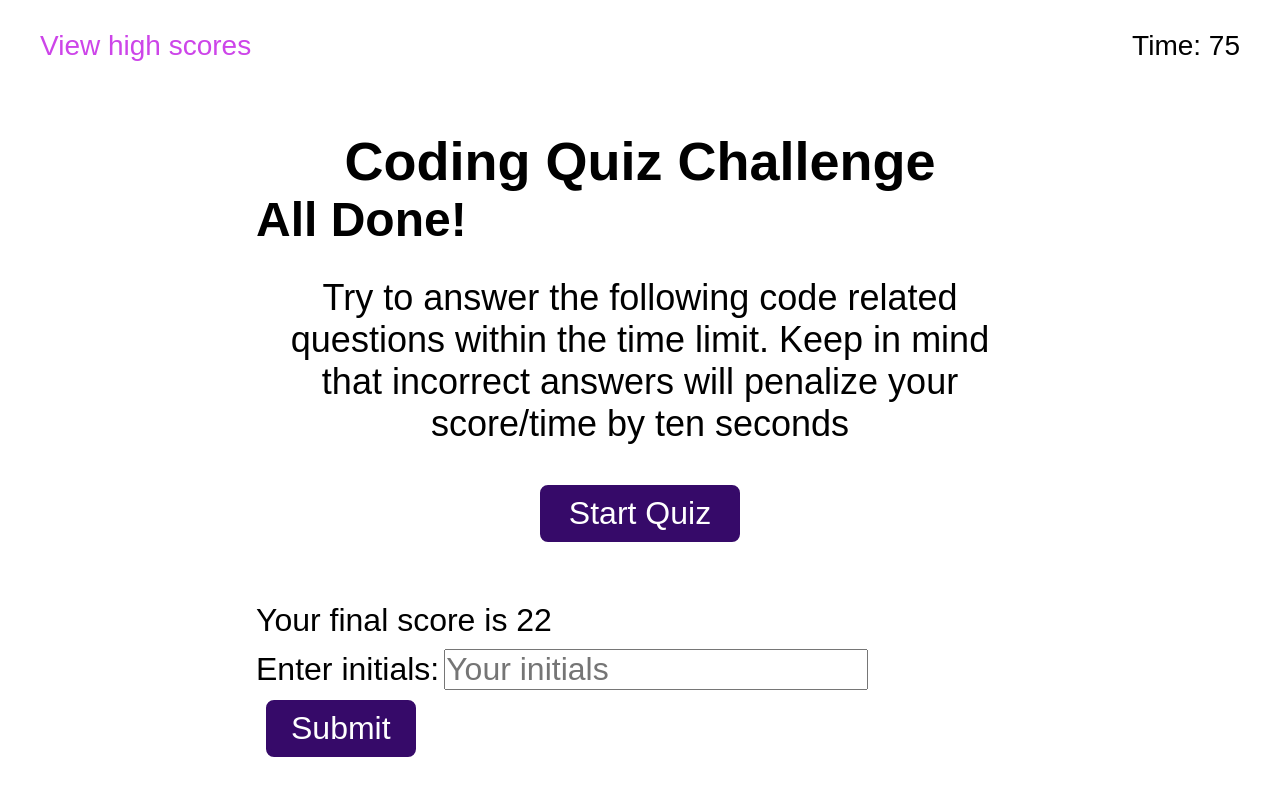
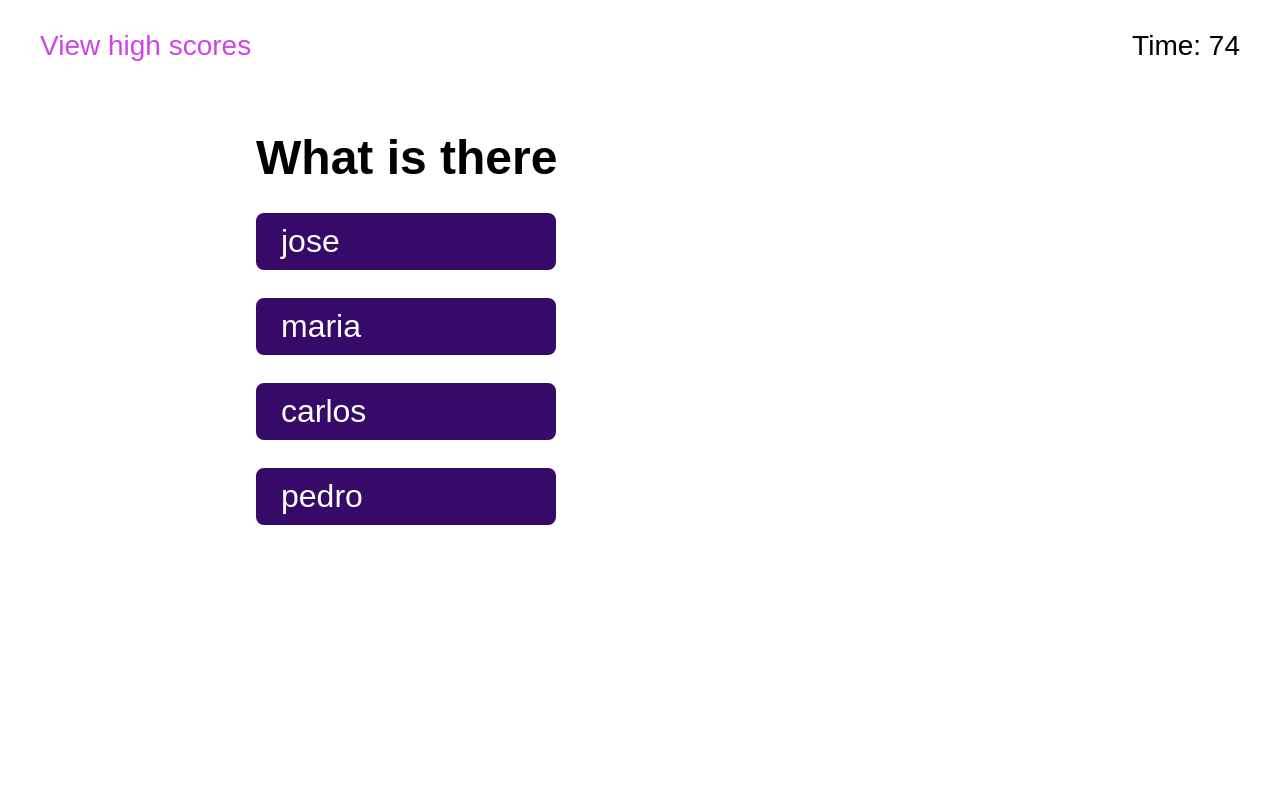
Before and after one commit to hbbc248/code-quiz, a plain HTML site: page index.html in a window 1280 px wide. Both pictures are taken after a click on the button "Submit". Shown: the top 792 px of the page. Drawn offline with Linux system fonts and the light colour scheme.

Commit message:
start and question logis in js

```diff
--- a/assets/js/script.js
+++ b/assets/js/script.js
@@ -0,0 +1,209 @@
+var titleEl = document.querySelector("#title-content");
+var startQuizEl = document.querySelector("#start-quiz");
+var answersEl = document.querySelector("#answers");
+var feedbackEl = document.querySelector(".answer-feedback");
+var finalEl = document.querySelector("#final-score");
+var timerEl = document.querySelector("#timer-count");
+var timer = 75;
+var n = 0;
+
+
+
+var questionEl = document.querySelector("#question");
+var fbEl = document.querySelector("#feedback");
+
+
+
+// Questions variable
+var questions = [
+    {
+        question: "What is there",
+        a1: "jose",
+        a2: "maria",
+        a3: "carlos",
+        a4: "pedro",
+        ca: "answer2"
+    },
+    {
+        question: "What is here",
+        a1: "alla",
+        a2: "por aqui",
+        a3: "no por aqui",
+        a4: "lejos",
+        ca: "answer3"
+    }
+];
+
+
+
+
+
+
+
+
+//initial screen function
+var initialScreen = function() {
+
+    // create Title "Coding Quiz Challenge"
+    var initialTitle = document.createElement("h1");
+    initialTitle.id = "initial-title";
+    initialTitle.textContent = "Coding Quiz Challenge";
+    titleEl.appendChild(initialTitle);
+
+    // create inital message
+    var initialMessage = document.createElement("p");
+    initialMessage.id = "initial-message";
+    initialMessage.textContent = "Try to answer the following code related questions within the time limit. Keep in mind that incorrect answers will penalize your score/time by ten seconds";
+    startQuizEl.appendChild(initialMessage);
+
+    var startBtn = document.createElement("button");
+    startBtn.className = "start-btn";
+    startBtn.textContent = "Submit";
+    startQuizEl.appendChild(startBtn);
+};
+
+
+//quiz start function
+var quizStart = function () {
+    // remove all initial message elements
+    var remTitle = document.querySelector("#initial-title");
+    remTitle.remove();
+    var remMessage = document.querySelector("#initial-message");
+    remMessage.remove();
+    var remButton = document.querySelector(".start-btn");
+    remButton.remove();
+    // create element for question
+    questionEl = document.createElement("h2");
+    questionEl.id = "question";
+    questionEl.textContent = "ldfkhjklsdhflksjdfsjdflkjlfkjklajsklfjasfa asldkjalksdjlkj asdlkajsd alsjkd alsdj alskdja lsdj"
+    titleEl.appendChild(questionEl);
+    // create element for answers
+
+        a1 = document.createElement("button");
+        a1.className = "answer-btn";
+        a1.id = "answer1";
+        answersEl.appendChild(a1);
+        a2 = document.createElement("button");
+        a2.className = "answer-btn";
+        a2.id = "answer2";
+        answersEl.appendChild(a2);
+
+        a3 = document.createElement("button");
+        a3.className = "answer-btn";
+        a3.id = "answer3";
+        answersEl.appendChild(a3);
+
+        a4 = document.createElement("button");
+        a4.className = "answer-btn";
+        a4.id = "answer4";
+        answersEl.appendChild(a4);
+
+    /*
+    for (i = 0; i < 4; i++) {
+        var answerEl = document.createElement("button");
+        answerEl.className = "answer-btn";
+        var newId = "answer"+i;
+        answerEl.id = newId;
+        answerEl.textContent = "aqui";
+        answersEl.appendChild(answerEl);
+    }
+    */
+
+    // call question print function for first question
+    questionPrint(n);
+};
+
+var questionPrint = function(i) {
+    questionEl.textContent = questions[i].question;
+    a1.textContent = questions[i].a1;
+    a2.textContent = questions[i].a2;
+    a3.textContent = questions[i].a3;
+    a4.textContent = questions[i].a4;
+};
+var answerSequence = function(event) {
+    if (timer > 0) {
+        // an anwer was clicked
+        if (event.target.matches(".answer-btn")) {
+            // validate answer
+            var answerId = event.target.id;
+            fbEl = document.createElement("p");
+            fbEl.id = "feedback";
+            feedbackEl.appendChild(fbEl);
+            if (answerId === questions[n].ca) {
+                fbEl.textContent = "Correct!";
+            }
+            else {
+                fbEl.textContent = "Wrong!";
+                timer -=10;
+            }
+            setTimeout(() => {
+                fbEl.remove();
+            }, 1000);
+            n++;
+            if (n >= questions.length) {
+                quizEnd();
+            }
+            questionPrint(n);
+        }
+    }
+};
+var quizEnd = function () {
+    // timer is the score
+    var score = timer;
+    //eliminate question answers elements
+    a1.remove();
+    a2.remove();
+    a3.remove();
+    a4.remove();
+    // change question content to all done!
+    questionEl.textContent = "All done!"
+    // create other final page elements
+    finalEl.innerHTML =  "<p>Your final score is " + score + "</p><div class='form-line' id='initials-input'><p>Enter initials:</p><input type='text' name='initials' placeholder='Your initials'/><button class='submit-btn'>Submit</button>";
+};
+
+
+
+
+
+
+
+
+
+
+
+
+
+
+
+// click lisenter filter to make sure it was start button clicked
+var clickFilter = function(event) {
+    var targetEl = event.target;
+    // start quiz button was clicked
+    if (event.target.matches(".start-btn")) {
+        // start timer and quiz
+        timerStart();
+        quizStart();
+    }
+    else {
+        return false;
+    }
+};
+// timer function
+var timerStart = function () {
+    timer = 75;
+    setInterval(function() {
+        if (timer <= 0) {
+            clearInterval(timer = 0);
+        }
+        timerEl.innerHTML = timer;
+        timer -=1;
+    }, 1000);
+};
+
+
+
+answersEl.addEventListener("click", answerSequence);
+
+startQuizEl.addEventListener("click", clickFilter);
+
+initialScreen();
--- a/index.html
+++ b/index.html
@@ -19,36 +19,38 @@
     <main>
         <section class="content-wrapper">
             <div class="title" id="title-content">
+            <!--
                 <h1>Coding Quiz Challenge</h1>
                 <h2>All Done!</h2>
+            -->
             </div>
             <div class="welcome-wrapper" id="start-quiz">
-
+            <!--
                 <p> Try to answer the following code related questions within the time limit. Keep in mind that incorrect answers will penalize your score/time by ten seconds</p>
                 <button class="start-btn">Start Quiz</button>
-
+            -->
             </div>
             <div class="final-wrapper" id="final-score">
-
+                <!--
                 <p>Your final score is 22</p>
                 <div class="form-line" id="initials-input">
 
                     <p>Enter initials:</p>
                     <input type="text" name="initials" placeholder="Your initials"/>
                     <button class="submit-btn">Submit</button>
-
+                -->
                 </div>
             </div>
-            <div class="answers-wrapper" id="anwers">
-
+            <div class="answers-wrapper" id="answers">
+            <!--
                 <button type="button" class="answer-btn">1. Answer 1</button>
                 <button type="button" class="answer-btn">2. Answer 2</button>
                 <button type="button" class="answer-btn">3. Answer 3345</button>
                 <button type="button" class="answer-btn">4. Answer 4</button>
-
+            -->
             </div>
             <div class="scores-wrapper" id="high-scores">
-
+            <!--
                 <h3>1. IZ - 22</h3>
                 <h3>1. IZ - 22</h3>
                 <h3>1. IZ - 22</h3>
@@ -57,12 +59,12 @@
                     <button type="button" class="score-btn">Clear high scores</button>
 
                 </div>
-
+            -->
             </div>
-            <div class="answer-feedback" id="feedback">
-
+            <div class="answer-feedback">
+            <!--
                 <p>Correct!</p>
-
+            -->
             </div>
 
 
@@ -77,6 +79,8 @@
 
 
 
+    <script src="./assets/js/script.js">
+    </script>
 
 
 
```
